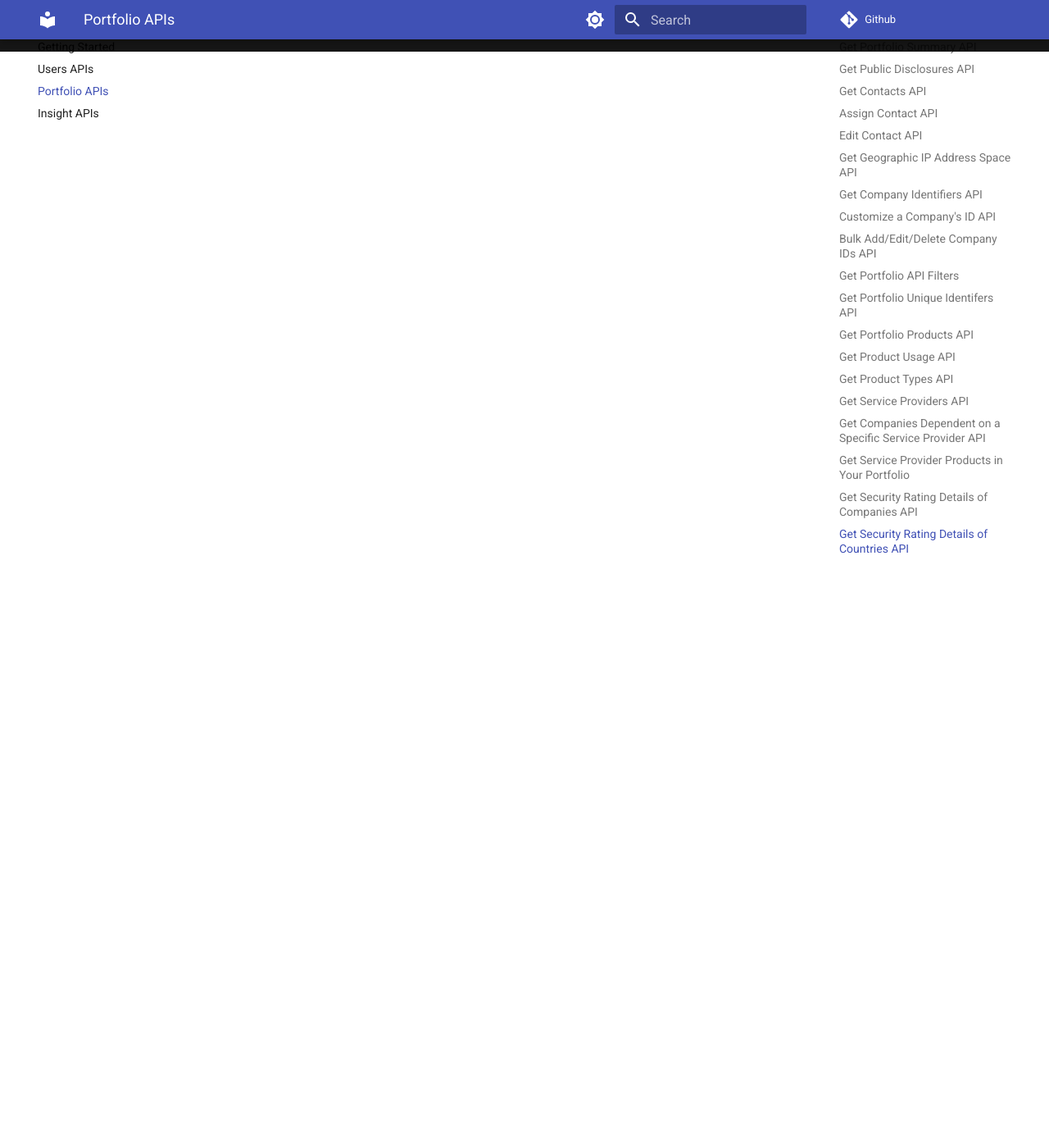
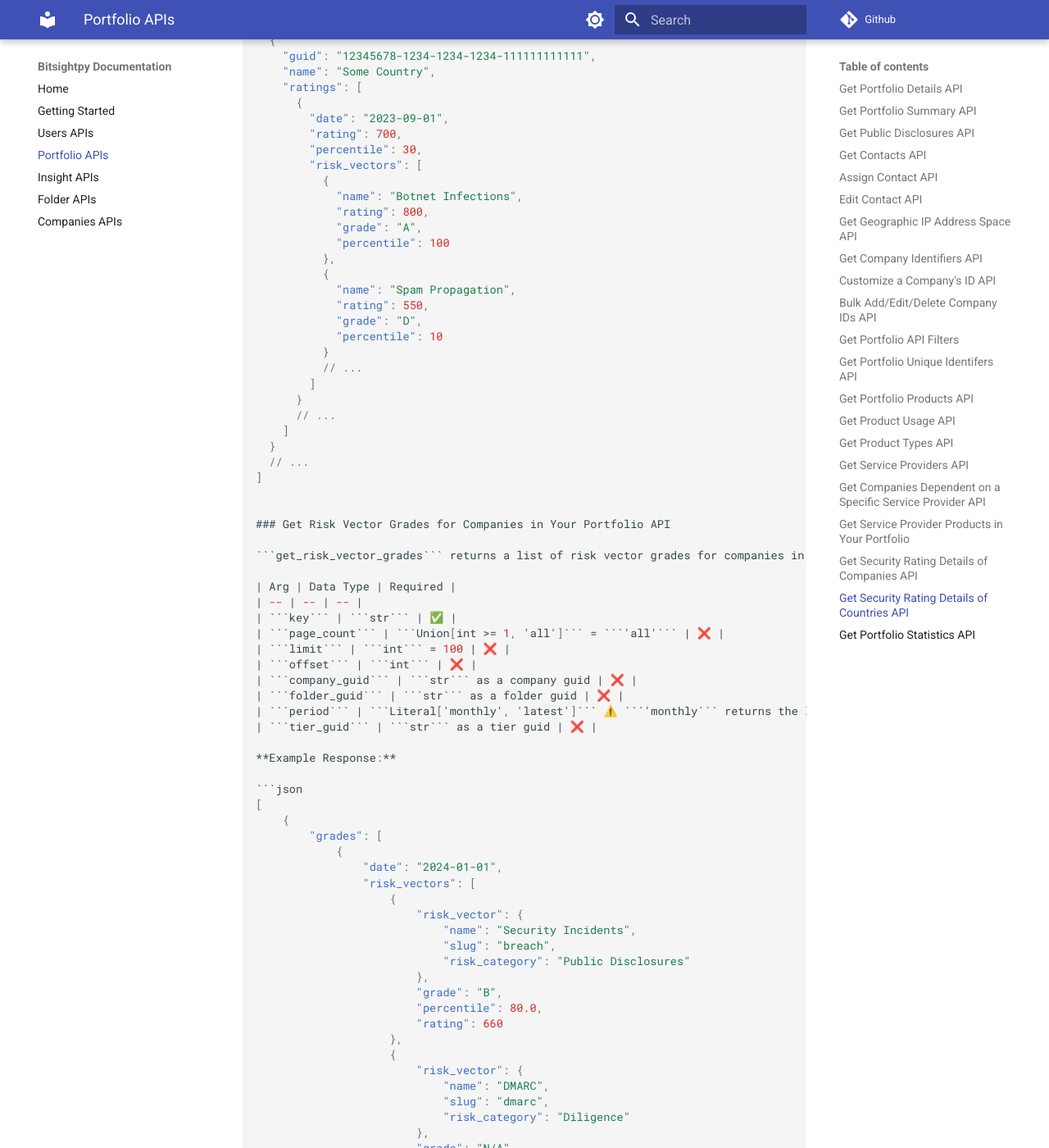
Before and after one commit to 0x41424142/bitsightpy, an MkDocs documentation site: the page built from docs/portfolio.md, in a window 1280 px wide and 1400 px high, scrolled down 13345 px. Shown: the whole window at 82% size. Built offline with MkDocs 1.6.1 and Material for MkDocs 9.7.7, drawn with Linux system fonts in a browser that asks for light colours; comment, search, counter and statistics services are not loaded; some of the changed text lies outside the part shown.

Commit message:
Finished portfolio, started folders & companies APIs

````diff
--- a/bitsightpy/__init__.py
+++ b/bitsightpy/__init__.py
@@ -6,5 +6,7 @@ from .get_endpoints import get_endpoints
 from . import users
 from . import insights
 from . import portfolio
+from . import companies
+from . import folders
 
 __surprise__ = b"\xe2\x9c\xa8\xe2\x9c\xa8\xe2\x9c\xa8 Have a great day!".decode("utf-8")
--- a/docs/portfolio.md
+++ b/docs/portfolio.md
@@ -422,3 +422,135 @@ result = bitsightpy.portfolio.bulk_manage_ids(
 | ```end_date``` | ```str``` formatted like ```YYYY-MM-DD``` | ❌ |
 
 **Example Response:**
+
+
+```json
+[
+  {
+    "guid": "12345678-1234-1234-1234-111111111111",
+    "name": "Some Country",
+    "ratings": [
+      {
+        "date": "2023-09-01",
+        "rating": 700,
+        "percentile": 30,
+        "risk_vectors": [
+          {
+            "name": "Botnet Infections",
+            "rating": 800,
+            "grade": "A",
+            "percentile": 100
+          },
+          {
+            "name": "Spam Propagation",
+            "rating": 550,
+            "grade": "D",
+            "percentile": 10
+          }
+          // ...
+        ]
+      }
+      // ...
+    ]
+  }
+  // ...
+]
+
+
+### Get Risk Vector Grades for Companies in Your Portfolio API
+
+```get_risk_vector_grades``` returns a list of risk vector grades for companies in your portfolio.
+
+| Arg | Data Type | Required |
+| -- | -- | -- |
+| ```key``` | ```str``` | ✅ |
+| ```page_count``` | ```Union[int >= 1, 'all']``` = ```'all'``` | ❌ |
+| ```limit``` | ```int``` = 100 | ❌ |
+| ```offset``` | ```int``` | ❌ |
+| ```company_guid``` | ```str``` as a company guid | ❌ |
+| ```folder_guid``` | ```str``` as a folder guid | ❌ |
+| ```period``` | ```Literal['monthly', 'latest']``` ⚠️ ```'monthly``` returns the last year of data | ❌ |
+| ```tier_guid``` | ```str``` as a tier guid | ❌ |
+
+**Example Response:**
+
+```json
+[
+    {
+        "grades": [
+            {
+                "date": "2024-01-01",
+                "risk_vectors": [
+                    {
+                        "risk_vector": {
+                            "name": "Security Incidents",
+                            "slug": "breach",
+                            "risk_category": "Public Disclosures"
+                        },
+                        "grade": "B",
+                        "percentile": 80.0,
+                        "rating": 660
+                    },
+                    {
+                        "risk_vector": {
+                            "name": "DMARC",
+                            "slug": "dmarc",
+                            "risk_category": "Diligence"
+                        },
+                        "grade": "N/A",
+                        "percentile": 100.0,
+                        "rating": 820
+                    },
+                    //...
+                ]
+                //...
+            }
+        ],
+        "company": {
+            "guid": "11111111-1111-1111-1111-111111111111",
+            "name": "Some Company"
+        }
+    }
+]
+```
+
+### Get Portfolio Statistics API
+
+```get_portfolio_statistics``` returns a list of statistics for your portfolio, including the distribution of companies across rating categories, high/low/median ratings, and risk vector averages.
+
+| Arg | Data Type | Required |
+| -- | -- | -- |
+| ```key``` | ```str``` | ✅ |
+| ```folder ``` | ```str``` as a folder guid | ❌ |
+| ```rating_date``` | ```str``` formatted as YYYY-MM-DD | ❌ |
+| ```tier``` | ```str``` as a tier guid | ❌ |
+| ```types``` | ```Literal['ratings', 'risk_vector_averages']``` | ❌ |
+
+**Example Response:**
+
+```json
+{
+  "risk_vector_averages":[
+    […]
+    {
+      "risk_vector_id":"breach",
+      "risk_vector":"Security Incidents",
+      "average_grade":"A",
+      "companies_below_average":130,
+      "percent_companies_below_average":1.13
+    }
+  ],
+  "ratings":{
+    "min_rating":300,
+    "max_rating":810,
+    "median_rating":720,
+    "entity_count_by_bucket":{
+      "advanced":5228,
+      "intermediate":5655,
+      "basic":1186
+    }
+  }
+}
+```
+
+###
--- a/mkdocs.yml
+++ b/mkdocs.yml
@@ -7,6 +7,8 @@ nav:
   - Users APIs: users.md
   - Portfolio APIs: portfolio.md
   - Insight APIs: insight.md
+  - Folder APIs: folder.md
+  - Companies APIs: companies.md
 
 markdown_extensions:
   - pymdownx.highlight:
````
Also changed, not shown: README.md (+3 -1 lines), docs/companies.md (added, +122 -0 lines), docs/folder.md (added, +69 -0 lines), docs/index.md (+10 -0 lines), 10 other files.
